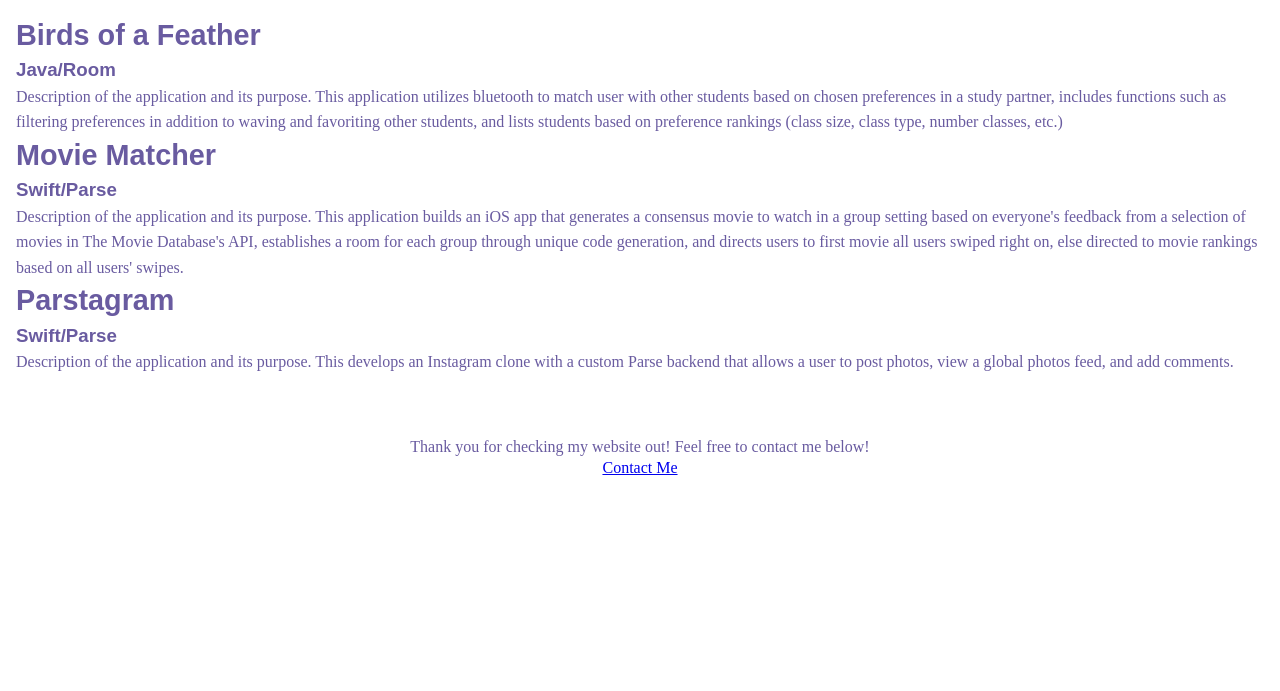
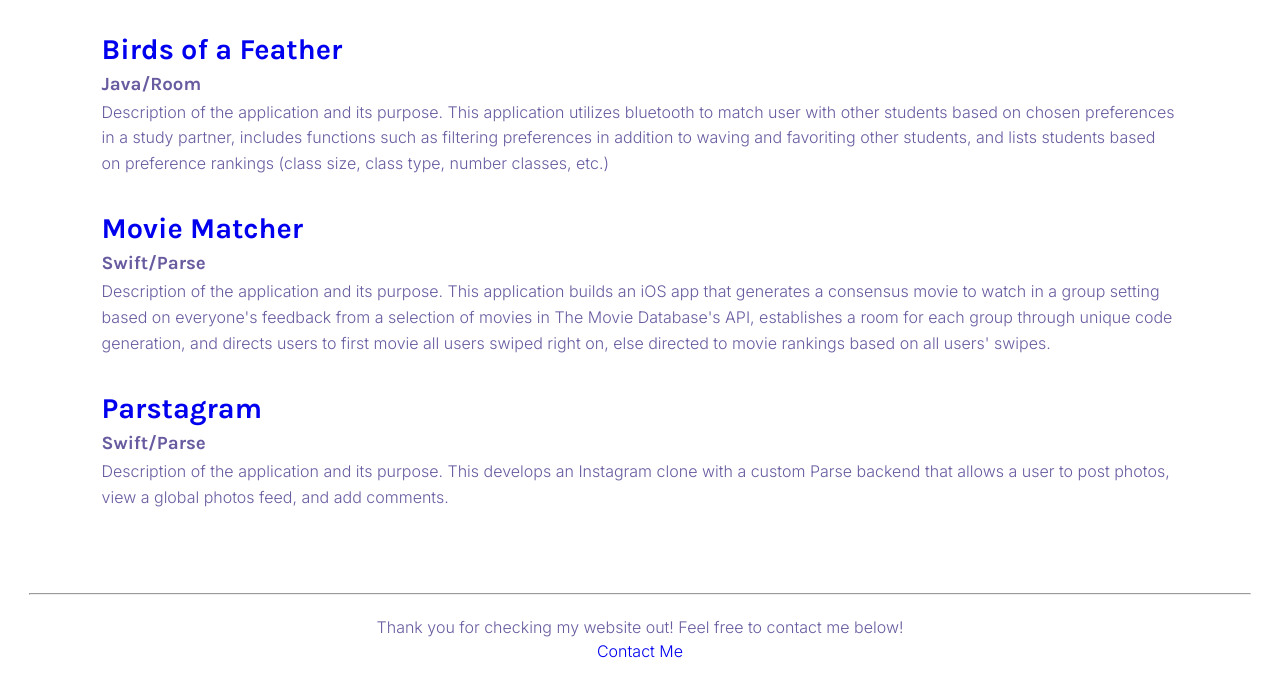
Before and after one commit to du-jennifer/portfolio-css, a plain HTML site: page projects.html in a window 1280 px wide. Shown: the part 222-913 px from the top of the page. Before the commit the page ends 800 px from the top, so only its background shows below. Drawn offline with Linux system fonts and the light colour scheme.

Commit message:
projects done and fix font

```diff
--- a/projects.html
+++ b/projects.html
@@ -4,9 +4,10 @@
     <meta charset="UTF-8">
     <meta name="viewport" content="width=device-width, initial-scale=1.0">
     <title>Jennifer's Projects</title>
-    <link href="https://fonts.googleapis.com/css2?family=Cardo&family=Oswald&display=swap" rel="stylesheet">
+    <link href="https://fonts.googleapis.com/css2?family=Inter:wght@300&family=Karla:wght@700&display=swap" rel="stylesheet">
     <link rel="icon" href="images/sunflower.ico">
     <link rel="stylesheet" href="styles/main.css">
+    <link rel="stylesheet" href="styles/projects.css">
 </head>
 <body>
     <div class="layout">
@@ -27,29 +28,29 @@
     <main>
         <h1>Projects</h1>
         <section>
-            <h2>Birds of a Feather</h2>
+            <h2><a href="https://github.com/CSE-110-Winter-2022/birds-of-a-feather-team-32"> Birds of a Feather </a></h2>
             <h3>Java/Room</h3>
             <p>Description of the application and its purpose. This application utilizes bluetooth to match user with other students based on chosen preferences
                 in a study partner, includes functions such as filtering preferences in addition to waving and favoriting other students, and lists students based on
                 preference rankings (class size, class type, number classes, etc.)</p>
         </section>
         <section>
-            <h2>Movie Matcher</h2>
+            <h2><a href="https://github.com/accunha11/movie_match">Movie Matcher</a></h2>
             <h3> Swift/Parse </h3>
             <p>Description of the application and its purpose. This application builds an iOS app that generates a consensus movie to watch in a group setting
                 based on everyone's feedback from a selection of movies in The Movie Database's API, establishes a room for each group through unique code
                 generation, and directs users to first movie all users swiped right on, else directed to movie rankings based on all users' swipes.</p>
         </section>
         <section>
-            <h2>Parstagram</h2>
+            <h2><a href="https://github.com/du-jennifer/Parstagram">Parstagram</a></h2>
             <h3> Swift/Parse</h3>
             <p>Description of the application and its purpose. This develops an Instagram clone with a custom Parse backend that allows a user to post photos,
                 view a global photos feed, and add comments.</p>
         </section>
 
     </main>
-    <!-- <hr> -->
     <footer>
+        <hr>
         <p> Thank you for checking my website out! Feel free to contact me below! </p>
         <a href="contact.html">Contact Me</a>
     </footer>
--- a/styles/main.css
+++ b/styles/main.css
@@ -38,8 +38,9 @@
 }
 
 body {
-    font-family: 'Spectral', serif;
+    /*font-family: 'Spectral', serif;*/
     /*color: #725395;*/
+    font-family: 'Inter', sans-serif;
     color: #695BA0;
     padding-bottom: 25px;
 }
@@ -88,7 +89,7 @@ li a {
     padding: 20px;
 
 }
-
+/*
 li a:link {
     text-decoration: none;
 }
@@ -102,6 +103,22 @@ li a:hover {
 }
 
 li a:active {
+    text-decoration: none;
+} */
+
+a:link {
+    text-decoration: none;
+}
+
+a:visited {
+    text-decoration: none;
+}
+
+a:hover {
+    text-decoration: underline;
+}
+
+a:active {
     text-decoration: none;
 }
 
--- /dev/null
+++ b/styles/projects.css
@@ -0,0 +1,19 @@
+main {
+    margin: 0;
+    margin-left: 4%;
+    margin-right: 4%;
+}
+main section{
+    margin-left: 3%;
+    margin-right: 3%;
+    margin-bottom: 2rem;
+}
+details {
+    margin-bottom: 0.5em;
+}
+details p {
+    margin-bottom: 1em;
+}
+h3 {
+    padding-bottom: 2px;
+}
```
Also changed, not shown: about.html (+2 -2 lines), contact.html (+5 -1 lines), eds124br.html (+2 -2 lines), experience.html (+2 -4 lines), index.html (+2 -2 lines), resume.html (+3 -2 lines).
